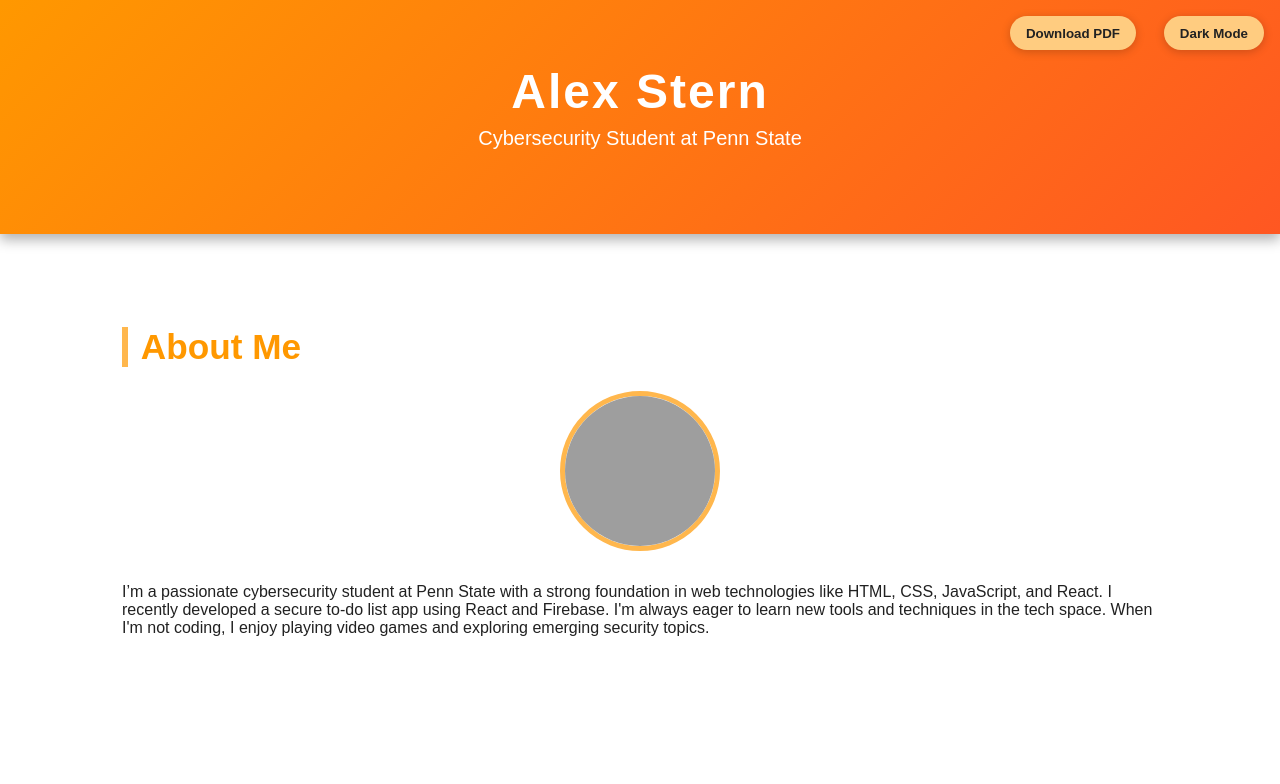
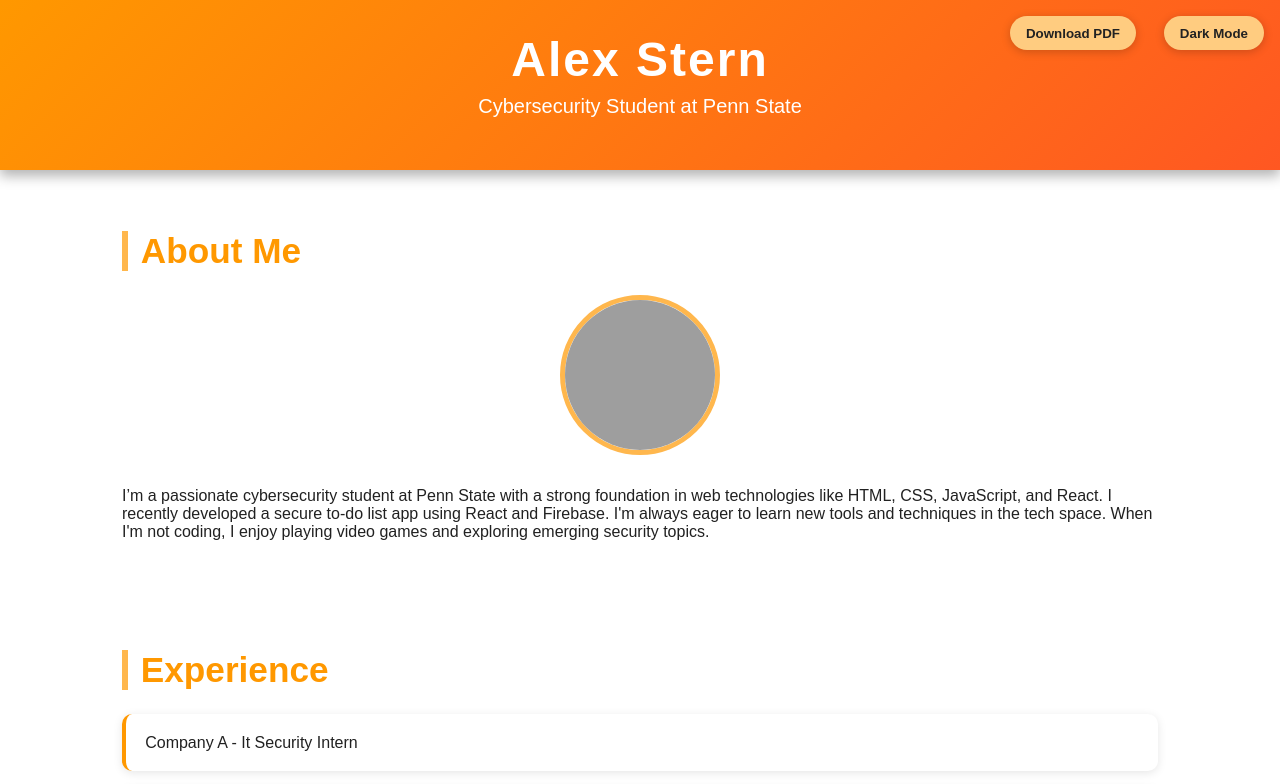
Before and after one commit to astern15/astern15.github.io, a plain HTML site: page index.html in a window 1280 px wide. Shown: the top 784 px of the page. Drawn offline with Linux system fonts and the light colour scheme; grey boxes are pictures that could not be loaded.

Commit message:
Update styles.css

```diff
--- a/styles.css
+++ b/styles.css
@@ -35,7 +35,7 @@ header {
   background: linear-gradient(135deg, var(--primary), var(--secondary));
   color: white;
   text-align: center;
-  padding: 4rem 2rem;
+  padding: 2rem 2rem;
   position: relative;
   box-shadow: 0 6px 12px rgba(0, 0, 0, 0.3);
 }
@@ -81,7 +81,7 @@ header p {
 }
 
 section {
-  padding: 4rem 2rem;
+  padding: 2rem 2rem;
   max-width: 1100px;
   margin: auto;
 }
```
